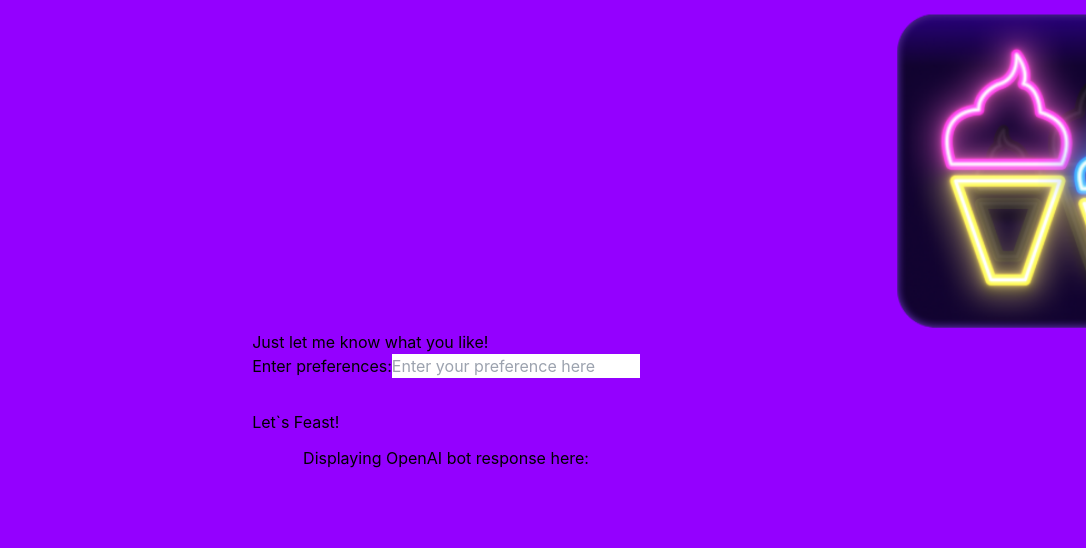
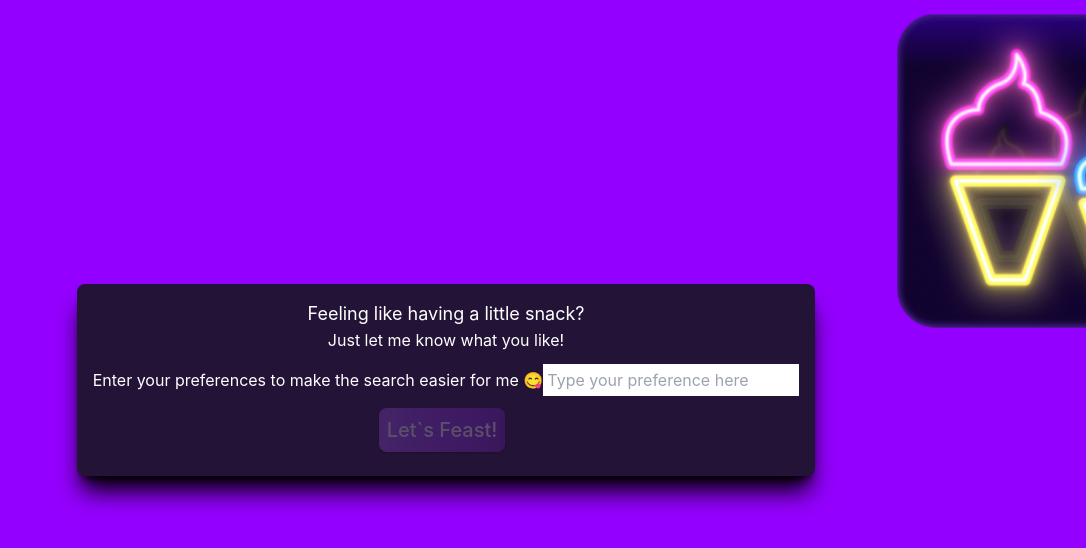
Before and after one commit to Valllerian/Feast-Awaits, a Next.js app: page /suggestion in a window 1280 px wide. Shown: the top 548 px of the page, without its empty margins (194-1280 px from the left). Built offline with nearby package versions, Linux system fonts and the light colour scheme.

Commit message:
Second page restyled

```diff
--- a/components/Suggestion.js
+++ b/components/Suggestion.js
@@ -8,7 +8,6 @@ export default function Suggestion({ onSubmitted }) {
     const req = {
       userPreferance: userPreferance,
     };
-
 
     fetch("/api/food", {
       method: "POST",
@@ -44,26 +43,29 @@ export default function Suggestion({ onSubmitted }) {
   }, [userPreferance]);
 
   return (
-    <form className="" onSubmit={onSubmit}>
-      <h1 className="">Just let me know what you like!</h1>
+    <form
+      className="text-center text-white bg-[#231437] rounded-lg p-4 shadow-xl shadow-black "
+      onSubmit={onSubmit}
+    >
+      <h1 className="text-lg">Feeling like having a little snack?</h1>
+      <h1 className="pb-3">Just let me know what you like!</h1>
       <div className="">
         <label className="mb-2" htmlFor="preference">
-          Enter preferences:
+          Enter your preferences to make the search easier for me 😋
         </label>
         <input
           id="preference"
           type="text"
-          placeholder="Enter your preference here"
+          placeholder="Type your preference here"
           onChange={handleChange}
           value={userPreferance}
-          className=""
+          className="p-1 text-black"
         />
       </div>
-
       <input
         type="submit"
         value="Let`s Feast!"
-        className={`mt-5 py-3 rounded-md ${isEnabled ? "" : ""}`}
+        className={`shadow-sm shadow-black p-2 mt-3 text-white bg-gradient-to-r from-purple-500 via-purple-600 to-purple-700 hover:bg-gradient-to-br focus:ring-4 focus:outline-none focus:ring-purple-300 dark:focus:ring-purple-800 font-medium rounded-lg text-xl  text-center mr-2 mb-2 ${isEnabled ? "" : "opacity-25"}`}
         disabled={!isEnabled}
       />
     </form>
--- a/pages/api/food.js
+++ b/pages/api/food.js
@@ -18,5 +18,5 @@ export default async function handler(req, res) {
 }
 
 function setPrompt(userPreferance) {
-	return `Suggest a user something to snack on considering their ${userPreferance} with these preferences. Provide a recipe or the place where they can get it. Refer to the user as Dear Guest # and a random 6 digit number. Talk in a very polite and old-fashioned manner. Wish them a good day and say something nice.`;
+	return `Suggest a user something to snack on considering their ${userPreferance} with these preferences. Provide a detailed step by step recipe or the place where they can get it. Refer to the user as Dear Guest # and a random 6 digit number. Talk in a very polite and old-fashioned manner. Wish them a good day and say something nice.`;
 }
--- a/pages/index.js
+++ b/pages/index.js
@@ -2,24 +2,25 @@ import Link from "next/link";
 
 export default function Home() {
   return (
-    // <main className="flex h-screen justify-center items-center ">
-    //   <div className="bg-[#] text-center">
-    //     {/* <h1>Cravings Defeated!</h1>
-    //     <h3> Let us suggest you a meal, my friend.</h3> */}
-    //     <Link href="/suggestion">
-    //       <button className="">I`m ready for it!</button>
-    //     </Link>
-    //   </div>
-    // </main>
-
     <section className="relative h-screen flex flex-col items-center justify-center text-center text-white py-0 px-3">
       <div className="video-docker absolute top-0 left-0 w-full h-full overflow-hidden">
-        <video className="min-w-full min-h-full absolute object-cover" src="background/background.mp4" type="video/mp4" autoPlay muted loop></video>
+        <video
+          className="min-w-full min-h-full absolute object-cover"
+          src="background/background.mp4"
+          type="video/mp4"
+          autoPlay
+          muted
+          loop
+        ></video>
       </div>
       <div className="video-content space-y-2">
         <Link href="/suggestion">
-
- <button type="button" className="absolute ready-button  m-12 text-white bg-gradient-to-r from-purple-500 via-purple-600 to-purple-700 hover:bg-gradient-to-br focus:ring-4 focus:outline-none focus:ring-purple-300 dark:focus:ring-purple-800 font-medium rounded-lg text-xl  text-center mr-2 mb-2">I`m ready for it!</button>
+          <button
+            type="button"
+            className="absolute ready-button text-white bg-gradient-to-r from-purple-500 via-purple-600 to-purple-700 hover:bg-gradient-to-br focus:ring-4 focus:outline-none focus:ring-purple-300 dark:focus:ring-purple-800 font-medium rounded-full text-xl  text-center mr-2 mb-2"
+          >
+            I`m ready for it!
+          </button>
         </Link>
       </div>
     </section>
--- a/pages/suggestion.js
+++ b/pages/suggestion.js
@@ -1,23 +1,22 @@
-import Suggestion from '../components/Suggestion';
-import { useState } from 'react';
-
+import Suggestion from "../components/Suggestion";
+import { useState } from "react";
 
 export default function Ad() {
-	const [res, setRes] = useState('');
+  const [res, setRes] = useState("");
 
   const handleSubmit = (value) => {
     setRes(value);
   };
   return (
-		<div className='h-screen flex flex-col items-center justify-center response-page'>
+    <div className="h-screen flex flex-col items-center justify-center response-page ">
       <Suggestion onSubmitted={handleSubmit} />
-			<div className=''>
-				<h1 className=''>Displaying OpenAI bot response here:</h1>
+      <div className=" flex flex-col items-center justify-center ">
+        <h1 className="m-5"></h1>
         {res.length !== 0 ? (
-					<p>{res}</p>
-				) : (
-					null
-				)}
+          <p className="text-center text-white bg-[#231437] rounded-lg p-4 w-2/4 shadow-xl shadow-black">
+            {res}
+          </p>
+        ) : null}
       </div>
     </div>
   );
--- a/styles/globals.css
+++ b/styles/globals.css
@@ -21,11 +21,12 @@ a {
 .ready-button {
 padding-top: 9vh;
 padding-bottom:  9vh;
-padding-left: 10vw;
-padding-right: 10vw;
+padding-left: 1vw;
+padding-right: 1vw;
 left: 35vw;
 bottom:4vh;
-border: #3E0B66 solid 8px
+border: #3E0B66 solid 8px;
+font-size: 25px;
 }
 
 .response-page {
```
Lines whose indentation alone changed are shown as unchanged.
